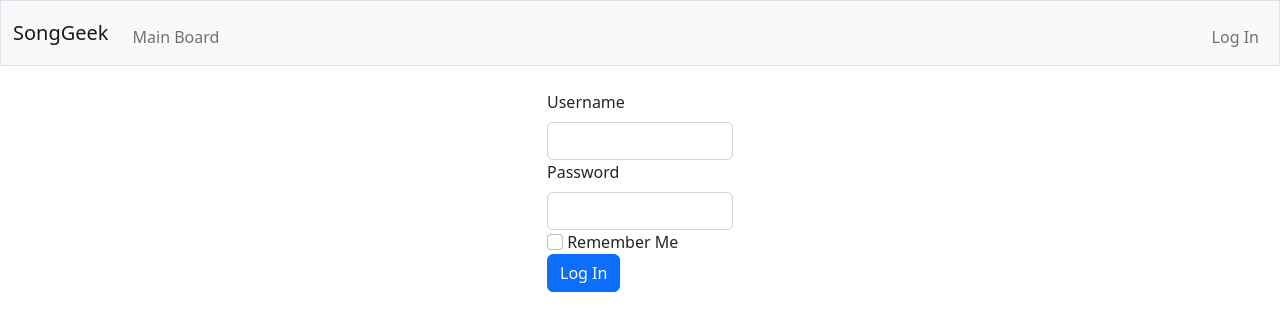
After one commit to lipalipinski/SongGeek2, a Flask app: page /login in a window 1280 px wide. The commit adds this page. Shown: the top 331 px of the page. Run offline with Flask 2, Linux system fonts and the light colour scheme.

Commit message:
login implemented

```diff
--- a/app/__init__.py
+++ b/app/__init__.py
@@ -2,10 +2,13 @@ from flask import Flask
 from config import Config
 from flask_sqlalchemy import SQLAlchemy
 from flask_migrate import Migrate
+from flask_login import LoginManager
 
 app = Flask(__name__)
 app.config.from_object(Config)
 db = SQLAlchemy(app)
 migrate = Migrate(app,db,render_as_batch=True)
+login = LoginManager(app)
+login.login_view = "login"
 
 from app import routes, models
--- /dev/null
+++ b/app/forms.py
@@ -0,0 +1,9 @@
+from flask_wtf import FlaskForm
+from wtforms import StringField, PasswordField, BooleanField, SubmitField
+from wtforms.validators import DataRequired
+
+class LoginForm(FlaskForm):
+    username = StringField("Username", validators=[DataRequired()])
+    password = PasswordField("Password", validators=[DataRequired()])
+    remember_me = BooleanField("Remember Me")
+    submit = SubmitField ("Log In")
--- a/app/routes.py
+++ b/app/routes.py
@@ -1,24 +1,65 @@
 from datetime import datetime
-from flask import flash, render_template, redirect, request, url_for
 import spotipy
 from spotipy.oauth2 import SpotifyClientCredentials
+from werkzeug.urls import url_parse
+from flask import flash, render_template, redirect, request, url_for
+from flask_login import current_user, login_user, login_required, logout_user
 
 from app import app
 from app.helpers import dict_html, img_helper
-from app.models import db, Playlist, Owner, Track, Album, Artist, Img
+from app.models import db, Playlist, Owner, Track, Album, Artist, Img, User
+from app.forms import LoginForm
 
 auth_manager = SpotifyClientCredentials()
 spotify = spotipy.Spotify(auth_manager=auth_manager, requests_timeout=10, retries=5)
 
 pl_update_time = app.config["PLAYLIST_UPDATE"]
 
+
 @app.route("/")
+@app.route("/index")
 def index():
     html = "hello, world"
     return render_template("index.html", html = html)
 
 
+@app.route("/login", methods=["POST", "GET"])
+def login():
+
+    if current_user.is_authenticated:
+        return redirect(url_for("playlist_manager"))
+
+    form = LoginForm()
+
+    if form.validate_on_submit():
+        user = User.query.filter_by(username = form.username.data).first()
+        if user is None or not user.check_password(form.password.data):
+            flash("invalid username or passowrd")
+            return redirect(url_for("login"))
+
+        login_user(user, remember=form.remember_me.data)
+        next_page = request.args.get("next")
+
+        # no next page or different domain
+        if not next_page or url_parse(next_page).netloc != "":
+            next_page = url_for("playlist_manager")
+
+        return redirect(next_page)
+
+    return render_template("login.html", form = form)
+
+
+@app.route("/logout")
+def logout():
+
+    logout_user()
+
+    return redirect(url_for("index"))
+
+
+
 @app.route("/add-playlist", methods = ["POST", "GET"])
+@login_required
 def add_playlist():
 
     # ======== POST handler ===========
@@ -154,6 +195,7 @@ def add_playlist():
 
 
 @app.route("/remove-playlist", methods = ["POST"])
+@login_required
 def remove_playlist():
 
     pl = Playlist.query.get(request.form.get("playlist_id"))
@@ -165,6 +207,7 @@ def remove_playlist():
 
 
 @app.route("/playlist-manager", methods = ["POST", "GET"])
+@login_required
 def playlist_manager():
 
 
@@ -174,6 +217,7 @@ def playlist_manager():
 
 
 @app.route("/playlist-manager/<playlist_id>")
+@login_required
 def playlist_detalis(playlist_id):
 
 
--- a/app/templates/layout.html
+++ b/app/templates/layout.html
@@ -28,17 +28,17 @@
                 <span class="navbar-toggler-icon"></span>
             </button>
             <div class="collapse navbar-collapse" id="navbar">
-                {% if session["user_id"] %}
+                {% if current_user.is_anonymous %}
                 <ul class="navbar-nav me-auto mt-2">
                     <li class="nav-item"><a class="nav-link" href="/index">Main Board</a></li>
                 </ul>
                 <ul class="navbar-nav ms-auto mt-2">
-                    <li class="nav-item"><a class="nav-link" href="/logout">Log Out</a></li>
+                    <li class="nav-item"><a class="nav-link" href="{{ url_for('login' )}}">Log In</a></li>
                 </ul>
                 {% else %}
                 <ul class="navbar-nav ms-auto mt-2">
                     <li class="nav-item"><a class="nav-link" href="{{ url_for('playlist_manager') }}">Playlists Manager</a></li>
-                    <li class="nav-item"><a class="nav-link" href="">Log In</a></li>
+                    <li class="nav-item"><a class="nav-link" href="/logout">Log Out</a></li>
                 </ul>
                 {% endif %}
             </div>
@@ -61,7 +61,8 @@
         {% endwith %}
 
         <!-- main block -->
-        {% block main %}{% endblock %}
+        {% block main %}
+        {% endblock %}
     </div>
 </body>
 </html>
--- /dev/null
+++ b/app/templates/login.html
@@ -0,0 +1,23 @@
+{% extends "layout.html" %}
+
+{% block title %}
+Log In
+{% endblock %}
+
+{% block main %}
+<div class="col-2 mx-auto">
+    <form action="" method="post">
+        {{ form.hidden_tag() }}
+        <div>
+            {{ form.username.label(class_="form-label") }}
+            {{ form.username(class_="form-control") }}
+        </div>
+        <div>
+            {{ form.password.label(class_="form-label") }}
+            {{ form.password(class_="form-control") }}
+        </div>
+        <div>{{ form.remember_me(class_="form-check-input") }} {{ form.remember_me.label(class_="form-check-label") }}</div>
+        <div>{{ form.submit(class_="btn btn-primary") }}</div>
+    </form>
+</div>
+{% endblock %}
```
Also changed, not shown: app/models.py (+19 -1 lines).
